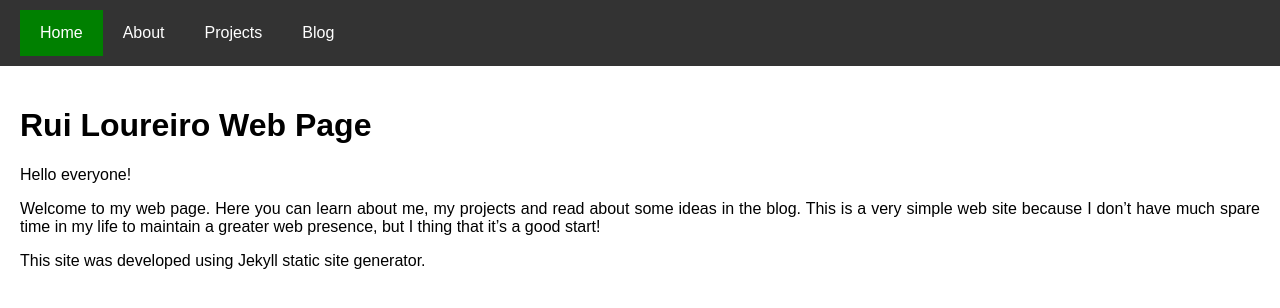
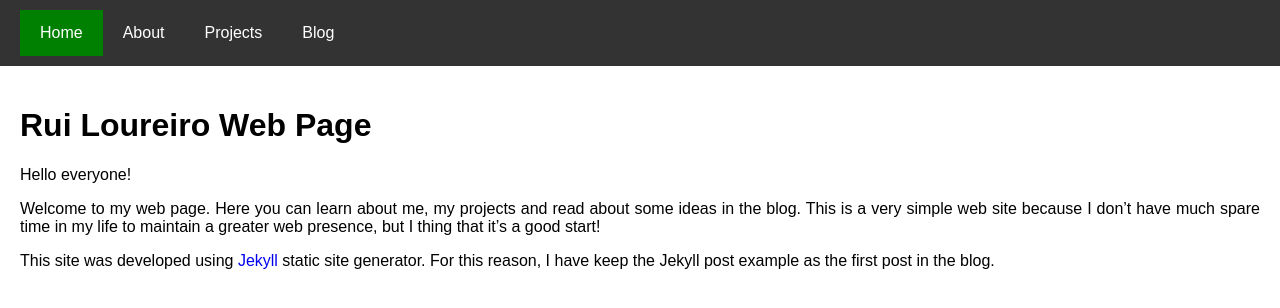
Before and after one commit to c0ntact0/c0ntact0.github.io, a Jekyll site: the page built from pages/index.md, in a window 1280 px wide and 900 px high. Shown: the top 308 px of the window. Built offline with Jekyll 4.4.1, drawn with Linux system fonts in a browser that asks for light colours.

Commit message:
adding contents

```diff
--- a/pages/index.md
+++ b/pages/index.md
@@ -10,4 +10,4 @@ Hello everyone!
 
 Welcome to my web page. Here you can learn about me, my projects and read about some ideas in the blog. This is a very simple web site because I don't have much spare time in my life to maintain a greater web presence, but I thing that it's a good start!
 
-This site was developed using Jekyll static site generator.
+This site was developed using <a href="https://jekyllrb.com" target="_blank">Jekyll</a> static site generator. For this reason, I have keep the Jekyll post example as the first post in the blog.
```
